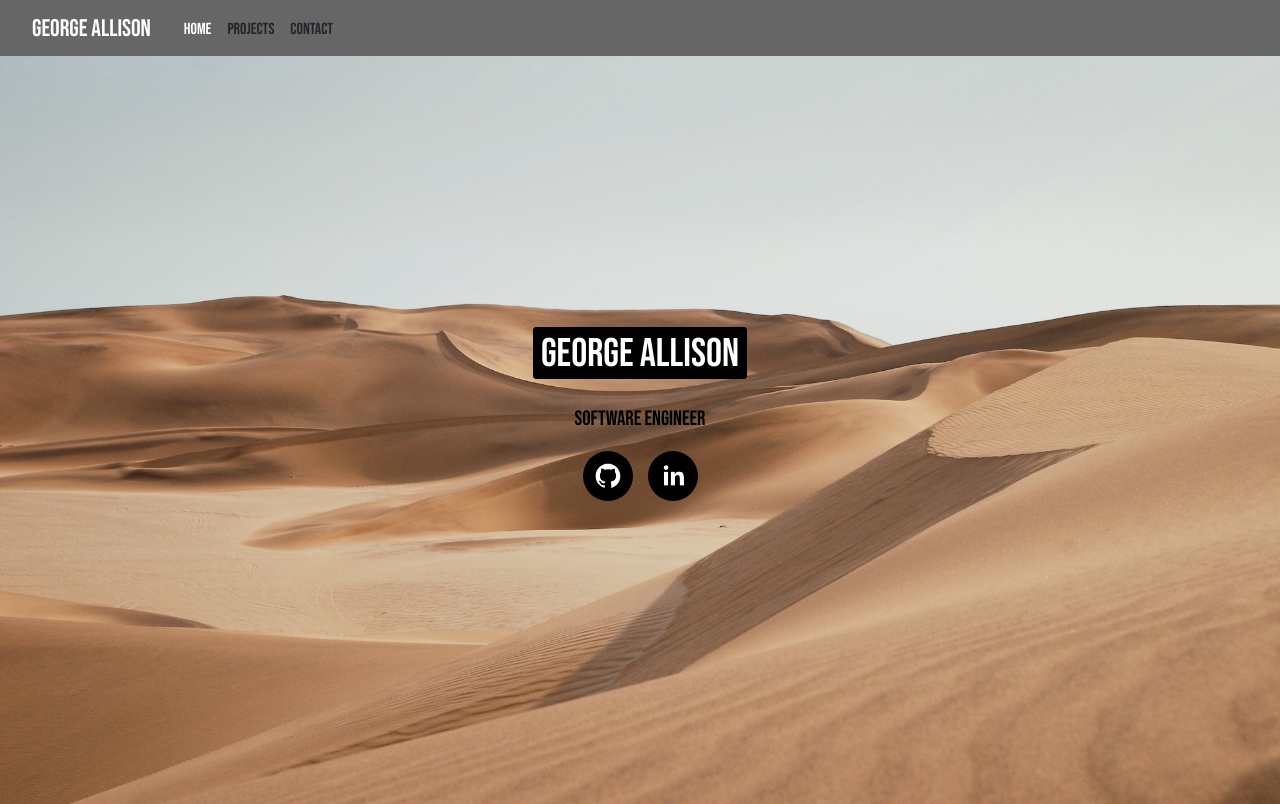
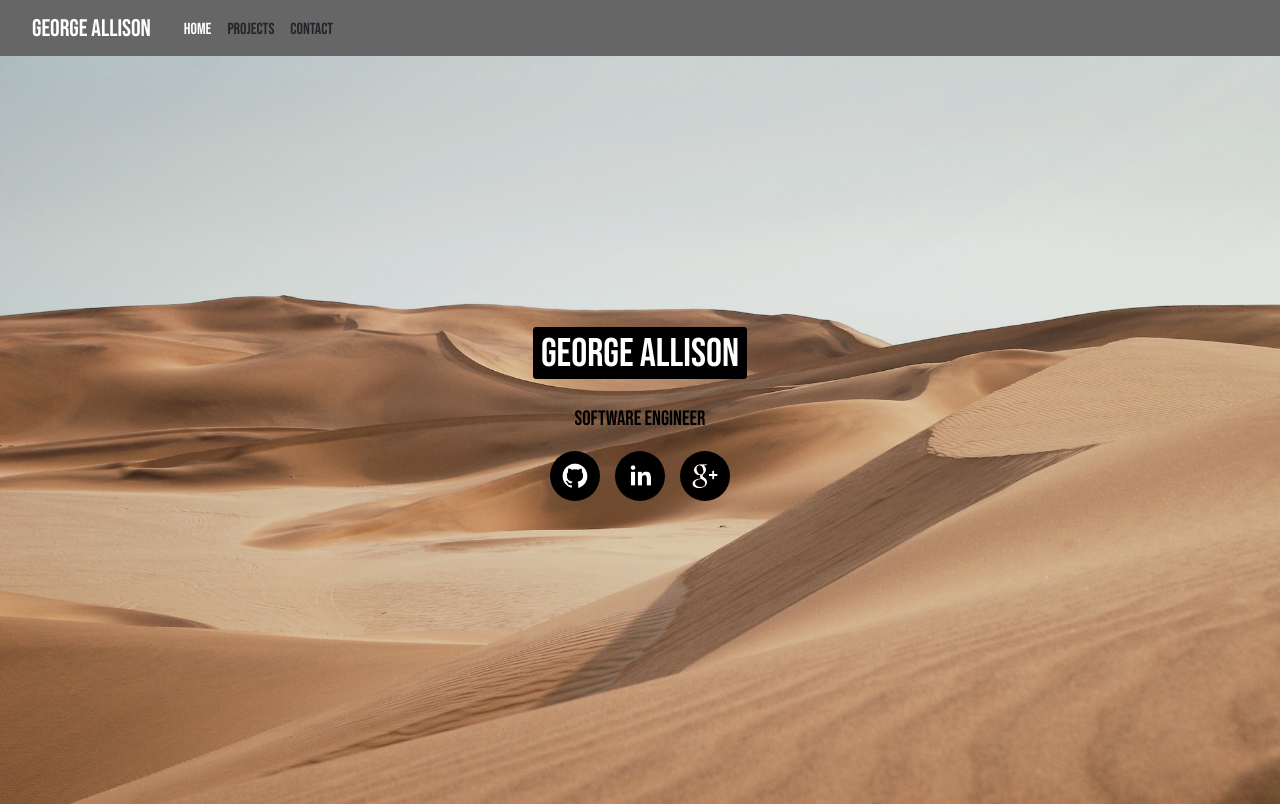
Before and after one commit to joji-harada/portfolio, a React (Create React App) app: page / in a window 1280 px wide. Shown: the top 804 px of the page. Built offline with nearby package versions, Linux system fonts and the light colour scheme.

Commit message:
Added resume social icon
added google drive link

```diff
--- a/src/components/CenterContent/CenterContent.js
+++ b/src/components/CenterContent/CenterContent.js
@@ -16,6 +16,7 @@ const CenterContent = props => (
             <ul className="centerList">
                 <li><SocialIcon url="https://github.com/joji-harada" title="GitHub" target="_blank" bgColor="#000" fgColor="#fff" /></li>
                 <li><SocialIcon url="https://www.linkedin.com/in/george-allison-728975139/" title="LinkedIn" target="_blank" bgColor="#000" fgColor="#fff" /></li>
+                <li><SocialIcon url="https://docs.google.com/document/d/10WK2DcJq4UghFlScD_5uJ4Kfs58mEcGT88mAZ6guzMA/edit?usp=sharing" title="Resume-Google Drive" target="_blank" bgColor="#000" fgColor="#fff" /></li>
             </ul>
         </div>
     </div>
```
